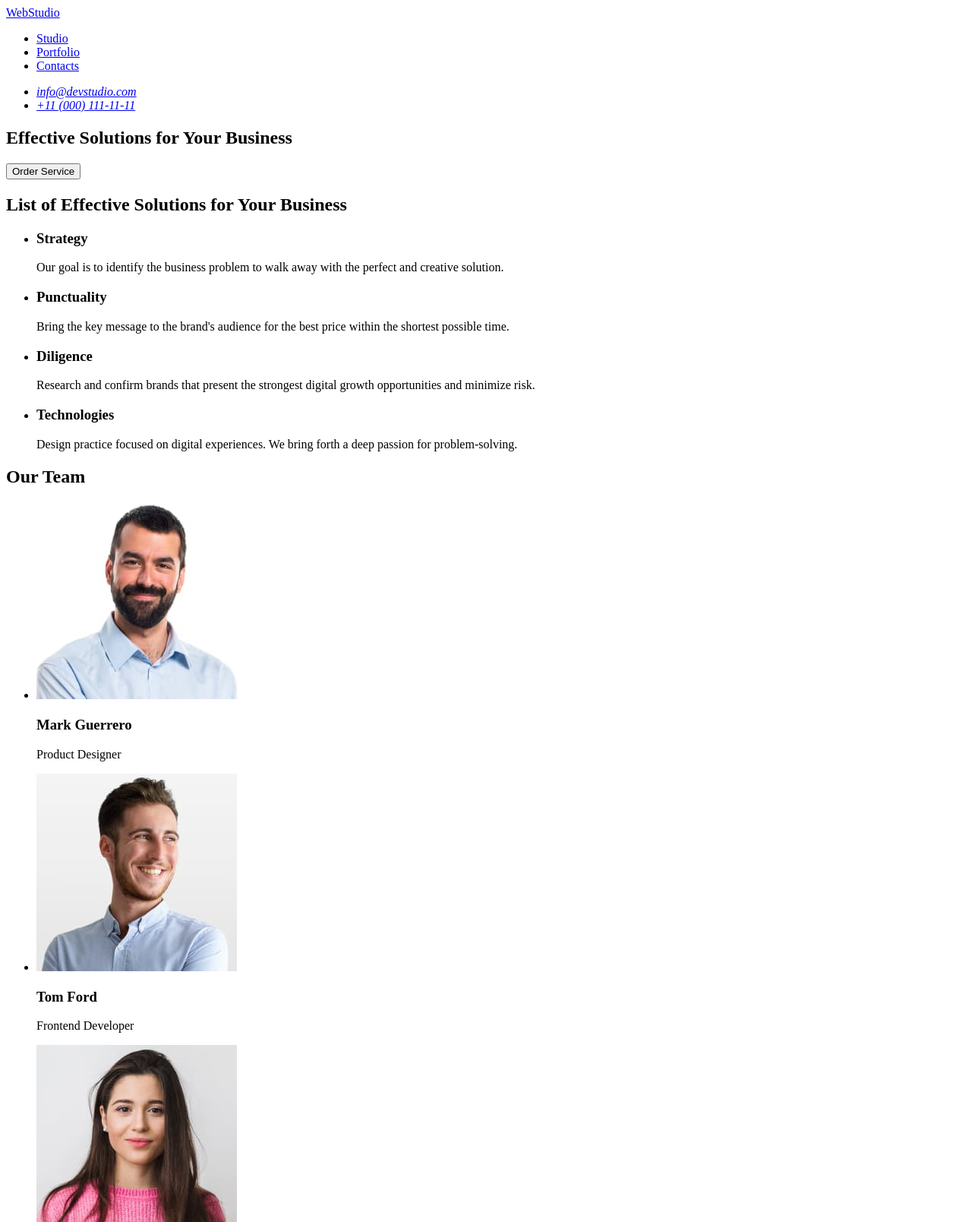
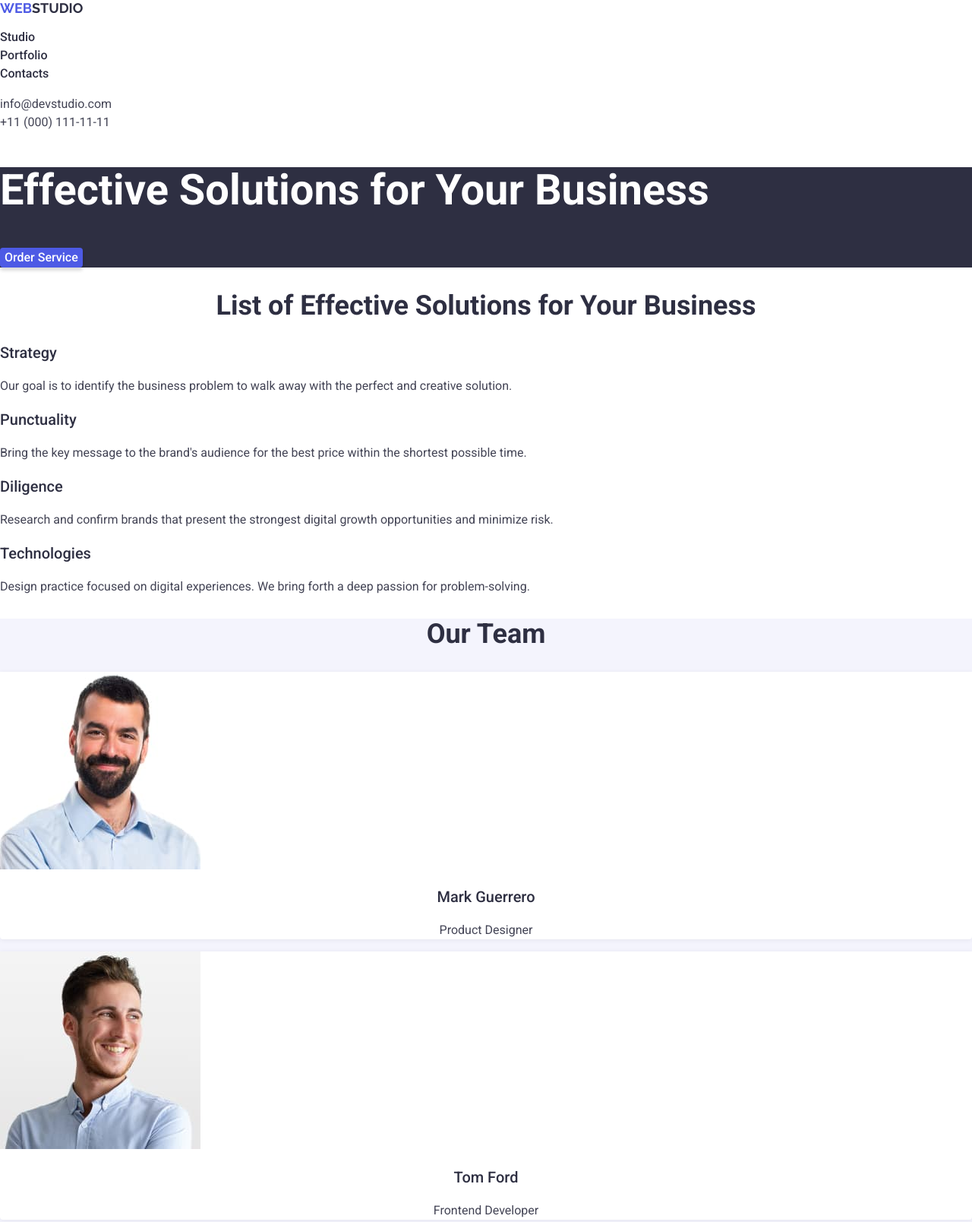
Before and after one commit to Dmytro4567/goit-markup-hw-02, a plain HTML site: page index.html in a window 1280 px wide. Shown: the top 1608 px of the page at 76% size. Drawn offline with nearby package versions, Linux system fonts and the light colour scheme.

Commit message:
add portfolio section and styles

```diff
--- /dev/null
+++ b/css/styles.css
@@ -0,0 +1,156 @@
+body {
+    font-family: "Roboto", sans-serif;
+    color: #434455;
+    /*color: #2E2F42;*/
+    background-color: white;
+}
+
+a {
+    text-decoration: none;
+    color: inherit;
+    background-color: transparent;
+    outline: none;
+}
+
+ul, ol {
+    list-style-type: none;
+    padding-left: 0;
+    margin-left: 0;
+}
+
+.logo {
+    font-family: "Raleway", sans-serif;
+    font-weight: 700;
+    font-size: 18px;
+    line-height: 21px;
+    text-transform: uppercase;
+    color: #2E2F42;
+}
+
+.logo-web {
+    color: #4D5AE5;
+}
+
+.navigation-item {
+    font-weight: 500;
+    line-height: 24px;
+    color: #2E2F42;
+}
+
+.contacts-item {
+    line-height: 24px;
+    font-style: normal
+}
+
+.navigation-item:hover, .navigation-item:focus, .contacts-item:hover, .contacts-item:focus {
+    color: #404BBF;
+}
+
+.hero {
+    background-color: #2E2F42;
+    color: white;
+}
+
+.hero-header {
+    font-weight: 700;
+    font-size: 56px;
+    line-height: 60px;
+}
+
+.hero-button {
+    outline: none;
+    border: none;
+    cursor: pointer;
+    background-color: #4D5AE5;
+    color: white;
+    font-weight: 500;
+    line-height: 24px;
+    border-radius: 4px;
+    box-shadow: 0 4px 4px 0 #00000026;
+}
+
+.hero-button:hover, .hero-button:focus {
+    background: #404BBF;
+}
+
+.solutions-header {
+    color: #2E2F42;
+    font-size: 36px;
+    font-weight: 700;
+    line-height: 40px;
+    text-align: center;
+}
+
+.solutions-list-item-header {
+    color: #2E2F42;
+    font-size: 20px;
+    font-weight: 500;
+    line-height: 24px;
+}
+
+.solutions-list-item-text {
+    line-height: 24px;
+}
+
+.team {
+    background-color: #F4F4FD;
+}
+
+.team-header {
+    color: #2E2F42;
+    font-size: 36px;
+    font-weight: 700;
+    line-height: 40px;
+    text-align: center;
+}
+
+.team-list-item {
+    background-color: white;
+    border-radius: 0 0 4px 4px;
+    box-shadow: 0 1px 6px 0 #2E2F4214;
+}
+
+.team-list-item-header {
+    color: #2E2F42;
+    font-size: 20px;
+    font-weight: 500;
+    line-height: 24px;
+    text-align: center;
+}
+
+.team-list-item-text {
+    line-height: 24px;
+    text-align: center;
+}
+
+.portfolio-header {
+    color: #2E2F42;
+    font-size: 36px;
+    font-weight: 700;
+    line-height: 40px;
+    text-align: center;
+}
+
+.portfolio-list-item-header {
+    color: #2E2F42;
+    font-size: 20px;
+    font-weight: 500;
+    line-height: 24px;
+}
+
+.footer {
+    color: white;
+    background-color: #2E2F42;
+}
+
+.logo-footer {
+    font-family: Raleway, sans-serif;
+    font-size: 18px;
+    font-weight: 700;
+    line-height: 21px;
+    text-transform: uppercase;
+}
+
+.logo-web-footer {
+    color: #4D5AE5;
+}
--- a/index.html
+++ b/index.html
@@ -1,71 +1,78 @@
 <!DOCTYPE html>
 <html lang="en">
 <head>
-    <meta charset="UTF-8" />
-    <meta name="viewport" content="width=device-width, initial-scale=1.0" />
+    <meta charset="UTF-8"/>
+    <meta name="viewport" content="width=device-width, initial-scale=1.0"/>
     <title>WEBSTUDIO</title>
+    <link rel="preconnect" href="https://fonts.googleapis.com">
+    <link rel="preconnect" href="https://fonts.gstatic.com" crossorigin>
+    <link href="https://fonts.googleapis.com/css2?family=Raleway:wght@700&family=Roboto:wght@400;500;700&display=swap"
+          rel="stylesheet">
+    <link rel="stylesheet"
+          href="https://cdnjs.cloudflare.com/ajax/libs/modern-normalize/3.0.1/modern-normalize.min.css">
+    <link rel="stylesheet" href="./css/styles.css">
 </head>
 <body>
 <header>
-      <nav>
-        <a href="./index.html">WebStudio</a>
+    <nav class="navigation">
+        <a href="./index.html" class="logo"><span class="logo-web">Web</span>Studio</a>
         <ul>
             <li>
-            <a href="#">Studio</a>
+                <a class="navigation-item" href="#">Studio</a>
             </li>
             <li>
-            <a href="#">Portfolio</a>
+                <a class="navigation-item" href="#">Portfolio</a>
             </li>
             <li>
-            <a href="#">Contacts</a>
+                <a class="navigation-item" href="#">Contacts</a>
             </li>
         </ul>
     </nav>
 
-      <address>
+    <address class="contacts">
         <ul>
             <li>
-            <a href="mailto:info@devstudio.com">info@devstudio.com</a>
+                <a class="contacts-item" href="mailto:info@devstudio.com">info@devstudio.com</a>
             </li>
             <li>
-            <a href="tel:+110001111111">+11 (000) 111-11-11</a>
+                <a class="contacts-item" href="tel:+110001111111">+11 (000) 111-11-11</a>
             </li>
         </ul>
     </address>
 </header>
 <main>
-      <section>
-        <h1>Effective Solutions for Your Business</h1>
-        <button type="button">Order Service</button>
+    <section class="hero">
+        <h1 class="hero-header">Effective Solutions for Your Business</h1>
+        <button class="hero-button" type="button">Order Service</button>
     </section>
 
-      <section>
-        <h2>List of Effective Solutions for Your Business</h2>
-        <ul>
-          <li>
-            <h3>Strategy</h3>
-            <p>
+    <section class="solutions">
+        <h2 class="solutions-header">List of Effective Solutions for Your Business</h2>
+        <ul class="solutions-list">
+            <li class="solutions-list-item">
+                <h3 class="solutions-list-item-header">Strategy</h3>
+                <p class="solutions-list-item-text">
                     Our goal is to identify the business problem to walk away with the
                     perfect and creative solution.
                 </p>
             </li>
-          <li>
-            <h3>Punctuality</h3>
-            <p>
+            <li class="solutions-list-item">
+                <h3 class="solutions-list-item-header">Punctuality</h3>
+                <p class="solutions-list-item-text">
                     Bring the key message to the brand's audience for the best price
                     within the shortest possible time.
                 </p>
             </li>
-          <li>
-            <h3>Diligence</h3>
-            <p>
+            <li class="solutions-list-item">
+                <h3 class="solutions-list-item-header">Diligence</h3>
+                <p class="solutions-list-item-text">
                     Research and confirm brands that present the strongest digital
                     growth opportunities and minimize risk.
                 </p>
             </li>
-          <li>
-            <h3>Technologies</h3>
-            <p>
+            <li class="solutions-list-item">
+                <h3 class="solutions-list-item-header">Technologies</h3>
+                <p class="solutions-list-item-text">
                     Design practice focused on digital experiences. We bring forth a
                     deep passion for problem-solving.
                 </p>
@@ -73,42 +80,86 @@
         </ul>
     </section>
 
-      <section>
-        <h2>Our Team</h2>
-        <ul>
-          <li>
-            <img
+    <section class="team">
+        <h2 class="team-header">Our Team</h2>
+        <ul class="team-list">
+            <li class="team-list-item">
+                <img class="team-list-item-img"
                      src="./images/designer.jpg"
                      alt="Product Designer"
                      width="264"
                 />
-            <h3>Mark Guerrero</h3>
-            <p>Product Designer</p>
+                <h3 class="team-list-item-header">Mark Guerrero</h3>
+                <p class="team-list-item-text">Product Designer</p>
             </li>
-          <li>
-            <img
+            <li class="team-list-item">
+                <img class="team-list-item-img"
                      src="./images/frontend_developer.jpg"
                      alt="Frontend Developer"
                      width="264"
                 />
-            <h3>Tom Ford</h3>
-            <p>Frontend Developer</p>
+                <h3 class="team-list-item-header">Tom Ford</h3>
+                <p class="team-list-item-text">Frontend Developer</p>
             </li>
-          <li>
-            <img src="./images/marketing.jpg" alt="Marketing" width="264" />
-            <h3>Camila Garcia</h3>
-            <p>Marketing</p>
+            <li class="team-list-item">
+                <img class="team-list-item-img" src="./images/marketing.jpg" alt="Marketing" width="264"/>
+                <h3 class="team-list-item-header">Camila Garcia</h3>
+                <p class="team-list-item-text">Marketing</p>
             </li>
-          <li>
-            <img src="./images/ui_designer.jpg" alt="UI Designer" width="264" />
-            <h3>Daniel Wilson</h3>
-            <p>UI Designer</p>
+            <li class="team-list-item">
+                <img class="team-list-item-img" src="./images/ui_designer.jpg" alt="UI Designer" width="264"/>
+                <h3 class="team-list-item-header">Daniel Wilson</h3>
+                <p class="team-list-item-text">UI Designer</p>
+            </li>
+        </ul>
+    </section>
+    <section class="portfolio">
+        <h2 class="portfolio-header">Our Portfolio</h2>
+        <ul class="portfolio-list">
+            <li class="portfolio-list-item">
+                <img class="portfolio-list-item-img"
+                     src="./images/portfolio1.jpg"
+                     alt="Banking App"
+                     width="360"
+                />
+                <h3 class="portfolio-list-item-header">Banking App</h3>
+                <p class="portfolio-list-item-text">App</p>
+            </li>
+            <li class="portfolio-list-item">
+                <img class="portfolio-list-item-img"
+                     src="./images/portfolio2.jpg"
+                     alt="Cashless Payment"
+                     width="360"
+                />
+                <h3 class="portfolio-list-item-header">Cashless Payment</h3>
+                <p class="portfolio-list-item-text">Marketing</p>
+            </li>
+            <li class="portfolio-list-item">
+                <img class="portfolio-list-item-img" src="./images/portfolio3.jpg" alt="Meditation App" width="360"/>
+                <h3 class="portfolio-list-item-header">Meditation App</h3>
+                <p class="portfolio-list-item-text">App</p>
+            </li>
+            <li class="portfolio-list-item">
+                <img class="portfolio-list-item-img" src="./images/portfolio4.jpg" alt="Taxi Service" width="360"/>
+                <h3 class="portfolio-list-item-header">Taxi Service</h3>
+                <p class="portfolio-list-item-text">Marketing</p>
+            </li>
+            <li class="portfolio-list-item">
+                <img class="portfolio-list-item-img" src="./images/portfolio5.jpg" alt="Screen Illustrations"
+                     width="360"/>
+                <h3 class="portfolio-list-item-header">Screen Illustrations</h3>
+                <p class="portfolio-list-item-text">Design</p>
+            </li>
+            <li class="portfolio-list-item">
+                <img class="portfolio-list-item-img" src="./images/portfolio6.jpg" alt="Young Woman" width="360"/>
+                <h3 class="portfolio-list-item-header">Online Courses</h3>
+                <p class="portfolio-list-item-text">Marketing</p>
             </li>
         </ul>
     </section>
 </main>
-    <footer>
-      <a href="./index.html">WebStudio</a>
+<footer class="footer">
+    <a href="./index.html" class="logo-footer"><span class="logo-web-footer">Web</span>Studio</a>
     <p>
         Increase the flow of customers and sales for your business with digital
         marketing & growth solutions.
```
Also changed, not shown: images/portfolio1.jpg (added), images/portfolio2.jpg (added), images/portfolio3.jpg (added), images/portfolio4.jpg (added), images/portfolio5.jpg (added), images/portfolio6.jpg (added). Lines whose indentation alone changed are shown as unchanged.
